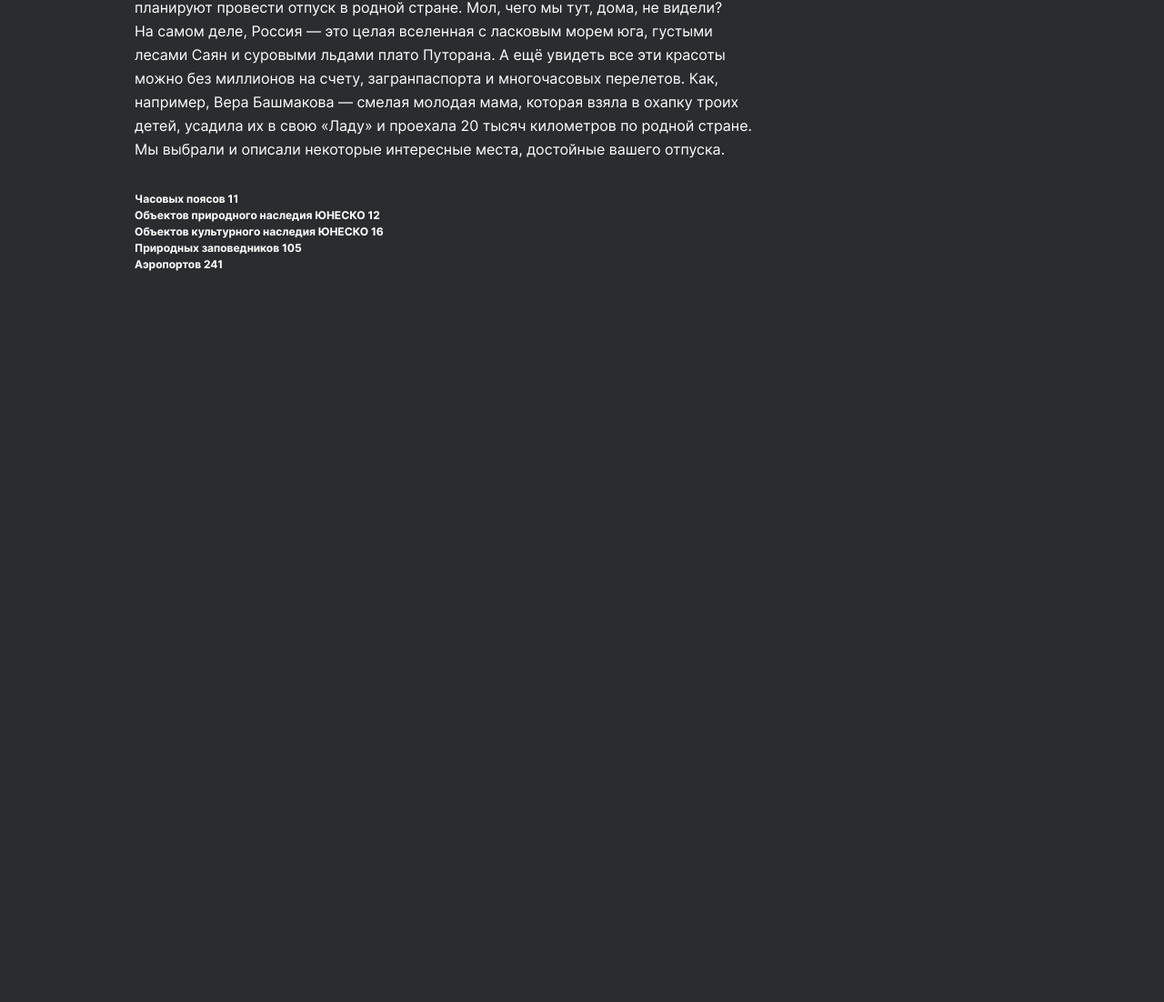
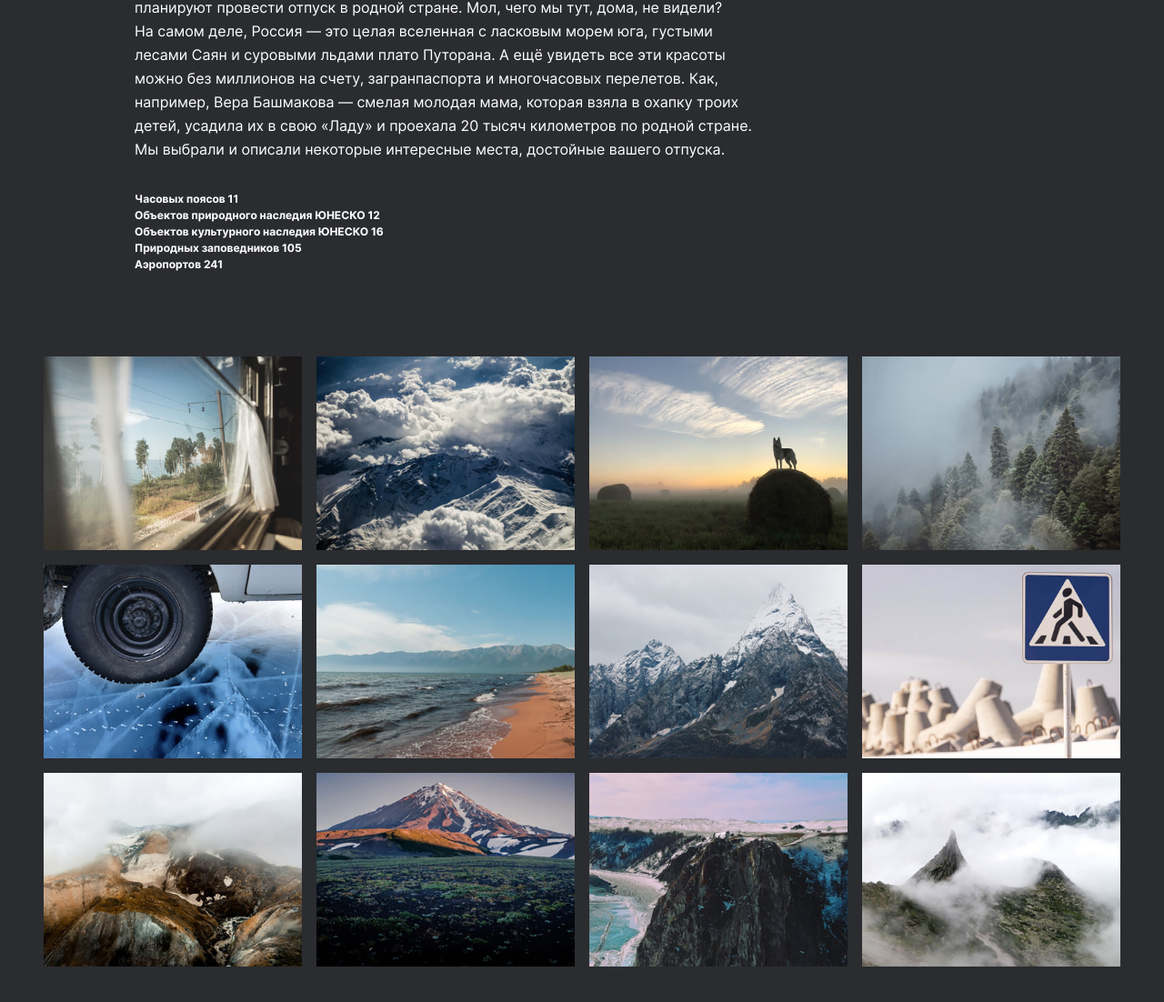
Before and after one commit to Yanika90/russian-travel, a plain HTML site: page index.html in a window 1280 px wide. Shown: the part 1362-2464 px from the top of the page at 91% size. Before the commit the page ends 1662 px from the top, so only its background shows below. Drawn offline with Linux system fonts and the light colour scheme.

Commit message:
add grid photo

```diff
--- a/index.html
+++ b/index.html
@@ -76,6 +76,28 @@
                     </ul>
                 </div>
             </section>
+            <section class="photo-grid">
+                <img src="/images/photo-grid-train.jpg" alt="Вид из окна поезда: голубое небо и деревья" class="photo-grid__item">
+                <img src="/images/photo-grid-atharva-tulsi.jpg" alt="Вид сверху: облака и горы" class="photo-grid__item">
+                <img src="/images/photo-grid-tuman.jpg" alt="Рассвет а поле, волк на рулоне сена" class="photo-grid__item">
+                <img src="/images/photo-grid-sochi.jpg" alt="Вид сверху: Сочи лес в тумане" class="photo-grid__item">
+                <img src="/images/photo-grid-arisa.jpg" alt="Лёд на о. Байкал" class="photo-grid__item">
+                <img src="/images/photo-grid-baikal.jpg" alt="Берег о. Байкал" class="photo-grid__item">
+                <img src="/images/photo-grid-elbrus.jpg" alt="Гора Эльбрус" class="photo-grid__item">
+                <img src="/images/photo-grid-kondratiev.jpg" alt="Бетонные тетраподы и знак пешеходного перехода" class="photo-grid__item">
+                <img src="/images/photo-grid-kamchatka-1.jpg" alt="Вид сверху: Камчатка в тумане" class="photo-grid__item">
+                <img src="/images/photo-grid-kamchatka-2.jpg" alt="Камчатские горы" class="photo-grid__item">
+                <img src="/images/photo-grid-baikal-2.jpg" alt="Горы в районе о. Байкал" class="photo-grid__item">
+                <img src="/images/photo-grid-ergaki.jpg" alt="Вид сверху: горный хребет Ергаки в тумане" class="photo-grid__item">
+
+            </section>
+
+            <!-- <section class="photo-grid">
+                <ul class="photo-grid__items">
+                    <img src="/images/photo-grid-train.jpg" alt="Вид из окна поезда: голубое небо и деревья" class="photo-grid__item">
+                </ul>
+
+            </section> -->
         </main>
     </body>
 </html>
--- a/pages/style.css
+++ b/pages/style.css
@@ -217,33 +217,33 @@
 }
 
 .intro {
+    width: calc(100vw - (148px * 2));
     margin: 0 148px;
-    width: calc(100vw - (148px * 2));
     padding: 92px 0 0;
 }
 
 @media (max-width: 1030px) {
     .intro {
+        width: calc(100vw - (48px * 2));
         margin-left: 48px;
         margin-right: 48px;
-        width: calc(100vw - (48px * 2));
     }
 }
 
 @media (max-width: 768px) {
     .intro {
+        width: calc(100vw - (24px * 2));
         margin-left: 24px;
         margin-right: 24px;
-        width: calc(100vw - (24px * 2));
         padding: 88px 0 0;
     }
 }
 
 @media screen and (max-width: 320px) {
     .intro {
+        width: calc(100vw - (16px * 2));
         margin-left: 16px;
         margin-right: 16px;
-        width: calc(100vw - (16px * 2));
         padding: 68px 0 0;
     }
 }
@@ -294,3 +294,34 @@
     font-size: 12px;
     line-height: 18px;
 }
+
+.photo-grid {
+    width: calc(100vw - (48px * 2));
+    margin: 92px 48px;
+    padding: 0;
+    display: grid;
+    grid-template-columns: repeat(auto-fit, minmax(284px, 1fr));
+    gap: 16px;
+}
+
+@media (max-width: 768px) {
+    .photo-grid {
+        width: calc(100vw - (24px * 2));
+        margin: 88px 24px;
+    }
+}
+
+@media (max-width: 320px) {
+    .photo-grid {
+        width: calc(100vw - (16px * 2));
+        margin: 64px 16px;
+        gap: 12px;
+    }
+}
+
+.photo-grid__item {
+    width: 100%;
+    object-fit: cover;
+    object-position: center;
+    aspect-ratio: 4/3;
+}
```
